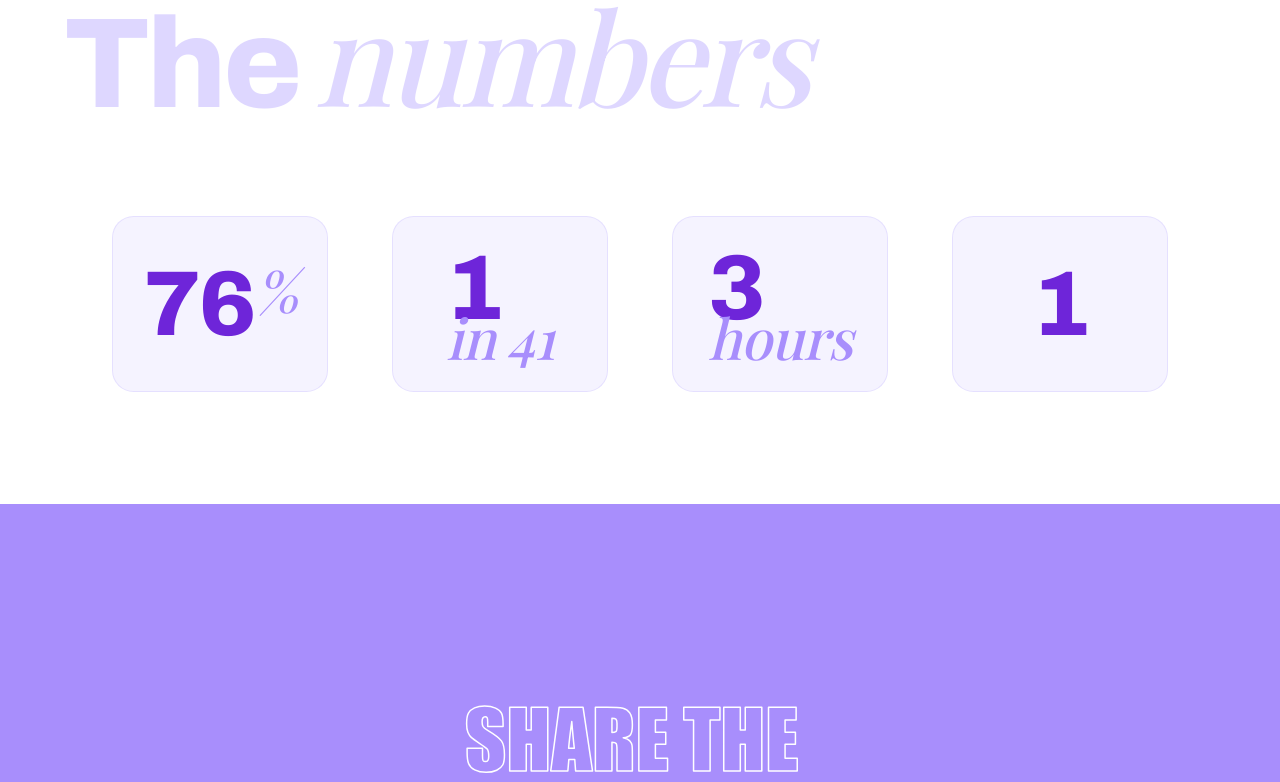
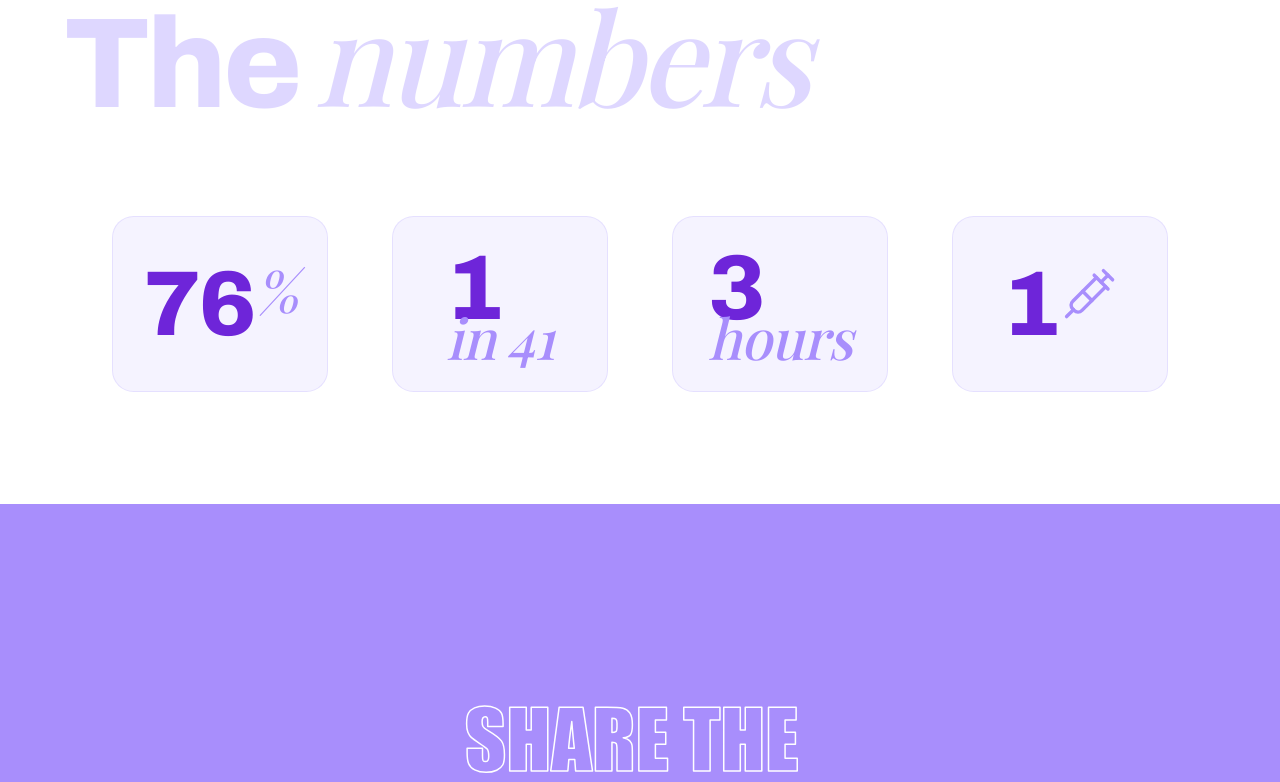
Before and after one commit to PhilaniNcube/purple-project, a Next.js app: page / in a window 1280 px wide. Shown: the part 3146-3928 px from the top of the page. Built offline with nearby package versions, Linux system fonts and the light colour scheme; a web font is replaced by a local one.

Commit message:
Add syringe to card front face

```diff
--- a/src/components/the-numbers.tsx
+++ b/src/components/the-numbers.tsx
@@ -1,4 +1,5 @@
 import Image from "next/image";
+import { Syringe } from "lucide-react";
 
 import { Container, Section } from "@/components/ds";
 
@@ -30,6 +31,8 @@ type Stat = {
   value: string;
   /** The italic serif accent. Omitted for a bare figure. */
   accent?: string;
+  /** An optional icon set beside the figure in place of a text accent. */
+  accentIcon?: "syringe";
   /**
    * Where the accent sits: `inline` for a superscript-style unit beside the
    * figure (e.g. "76" + "%"), `below` for a caption tucked under it (e.g.
@@ -64,6 +67,8 @@ const STATS: Stat[] = [
   },
   {
     value: "1",
+    accentIcon: "syringe",
+    accentPlacement: "inline",
     label: "Vaccine dose is all it takes for strong, lasting protection.",
     icon: { src: "/images/1-dose.svg", width: 207, height: 65 },
   },
@@ -90,7 +95,7 @@ const REVEAL: Reveal = {
 const FACE =
   "absolute inset-0 flex flex-col items-center justify-center rounded-2xl border p-4 text-center [backface-visibility:hidden] motion-reduce:transition-opacity";
 
-function StatCard({ value, accent, accentPlacement, label, icon }: Stat) {
+function StatCard({ value, accent, accentIcon, accentPlacement, label, icon }: Stat) {
   return (
     // The card's own perspective gives its turn depth. It's focusable so the
     // description is reachable without a pointer.
@@ -105,12 +110,21 @@ function StatCard({ value, accent, accentPlacement, label, icon }: Stat) {
         <div
           className={`${FACE} border-brand-200/70 bg-lavender/60 motion-reduce:group-hover:opacity-0 motion-reduce:group-focus-within:opacity-0`}
         >
-          {accent && accentPlacement === "inline" ? (
+          {accentPlacement === "inline" ? (
             <span className="flex items-start font-heading text-display-lg text-primary">
               {value}
-              <span className="mt-[0.06em] ml-0.5 font-display text-script-md italic text-brand-400">
-                {accent}
-              </span>
+              {accent ? (
+                <span className="mt-[0.06em] ml-0.5 font-display text-script-md italic text-brand-400">
+                  {accent}
+                </span>
+              ) : null}
+              {accentIcon === "syringe" ? (
+                <Syringe
+                  aria-hidden
+                  strokeWidth={1.5}
+                  className="mt-[0.08em] ml-1 size-[0.6em] text-brand-400"
+                />
+              ) : null}
             </span>
           ) : (
             <span className="flex flex-col items-start">
```
